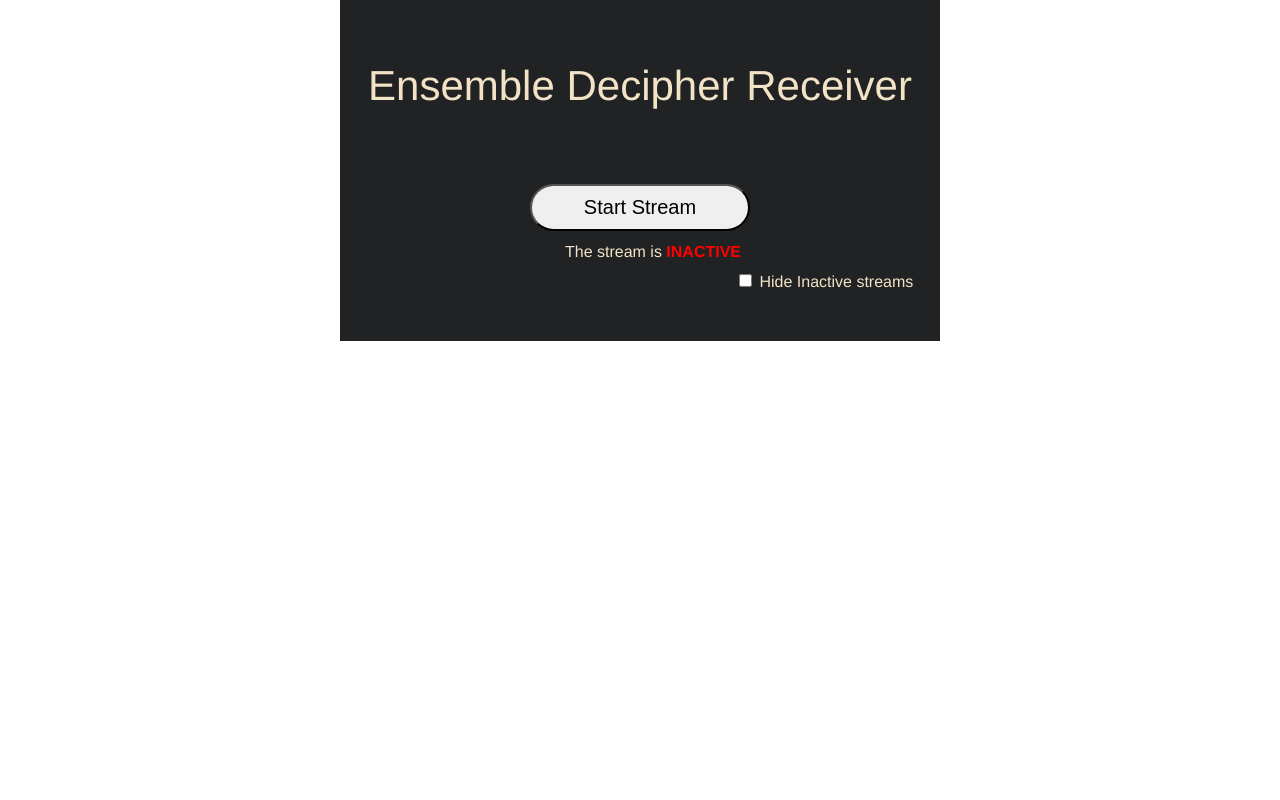
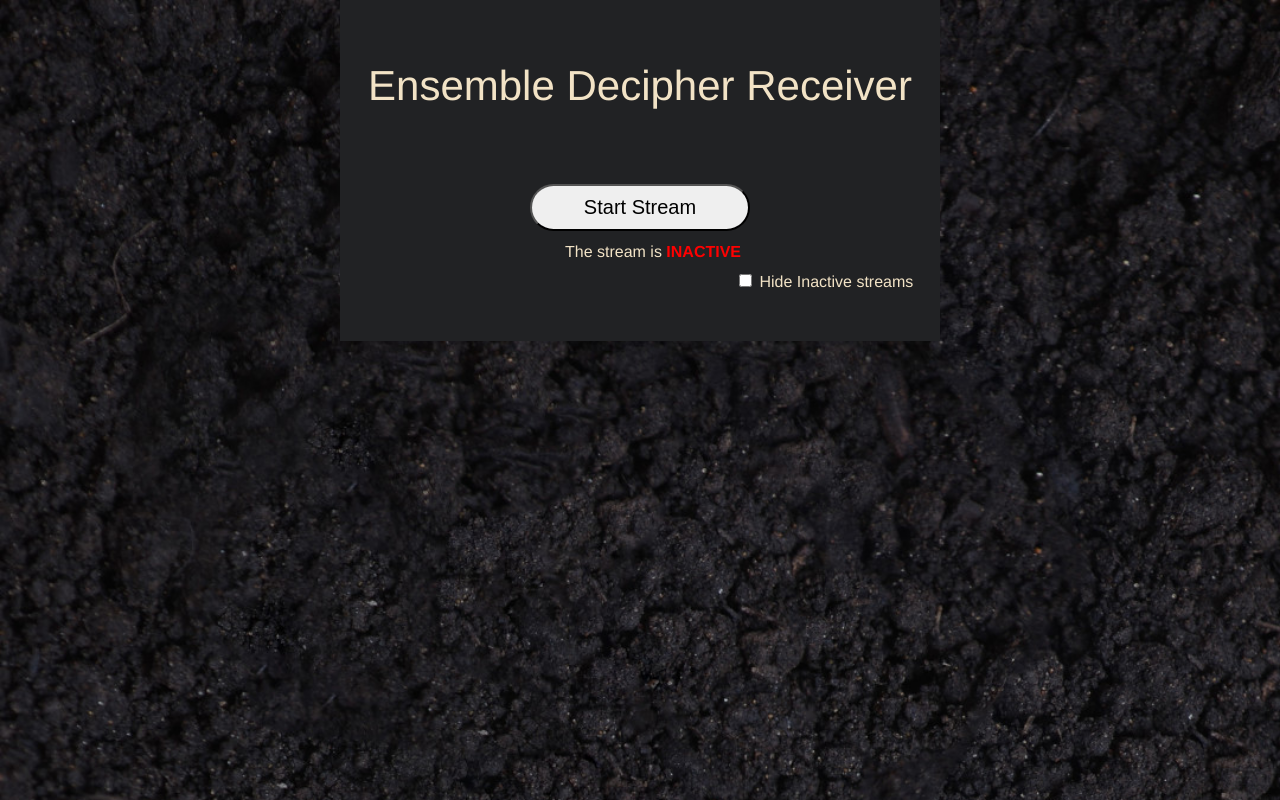
Before and after one commit to OB-0ne/Conduit_RhizomeMusic, a Flask app: page /laptop_Rob in a window 1280 px wide. Run offline with Flask 3, Linux system fonts and the light colour scheme; some libraries are stand-ins or nearby versions.

Commit message:
updated background img
- removed bg color for app body div
- updated background img info to the body tag

```diff
--- a/static/main.css
+++ b/static/main.css
@@ -1,22 +1,24 @@
 /* SENDER-UI */
 
 #app-body-sender{
-    background-color: #212224;
     /* margin: auto; */
     padding: 20px 10px;
     height: 100%;
     color: #f2e3c6;
     font-family: Helvetica, Arial, sans-serif;
-    background-image: url('img/main_bg.jpeg');
-    background-attachment: fixed;
-    background-size: cover;
-    background-repeat: repeat-y;
     font-size: 26px;
 }
 
 html,body{
     margin: 0px;
     height: 100%;
+}
+
+body{
+    background-image: url('img/main_bg.jpeg');
+    background-attachment: fixed;
+    background-size: cover;
+    background-repeat: repeat-y;
 }
 
 #sender_welcome{
```
